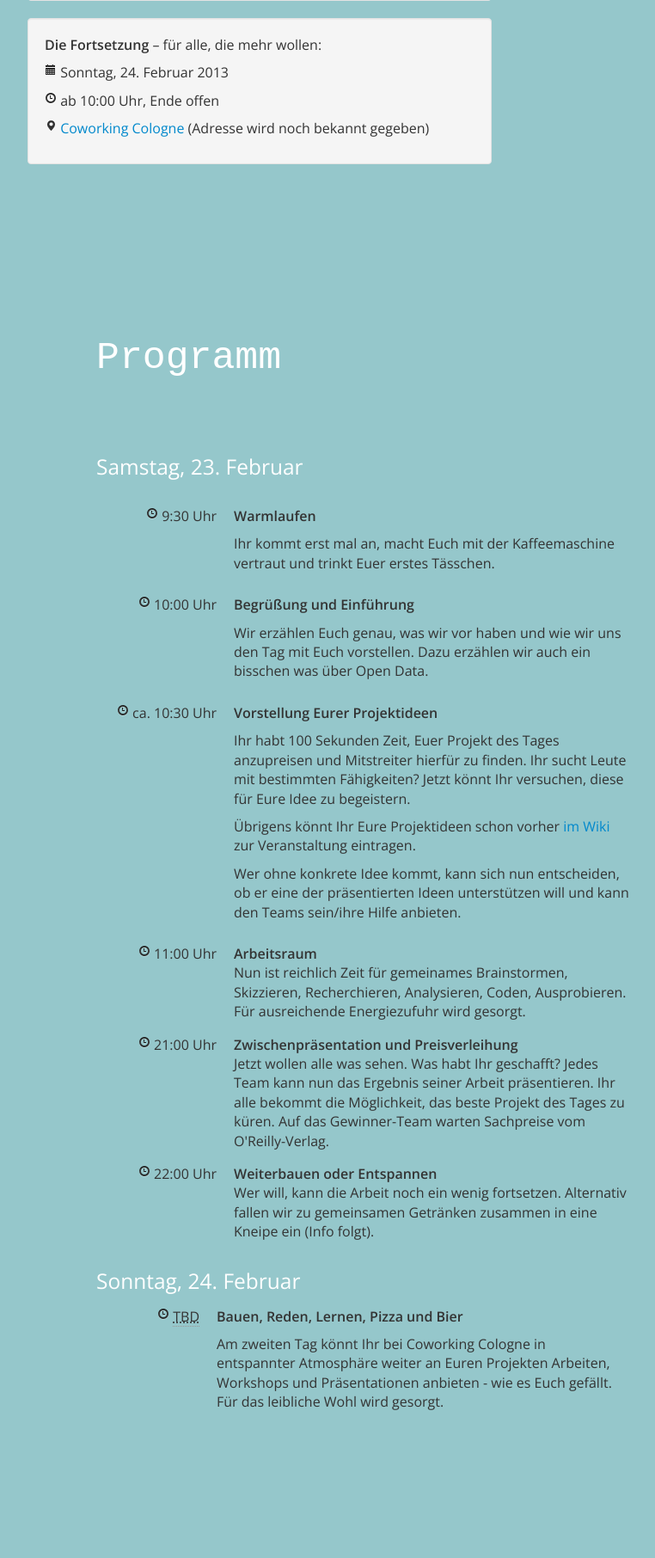
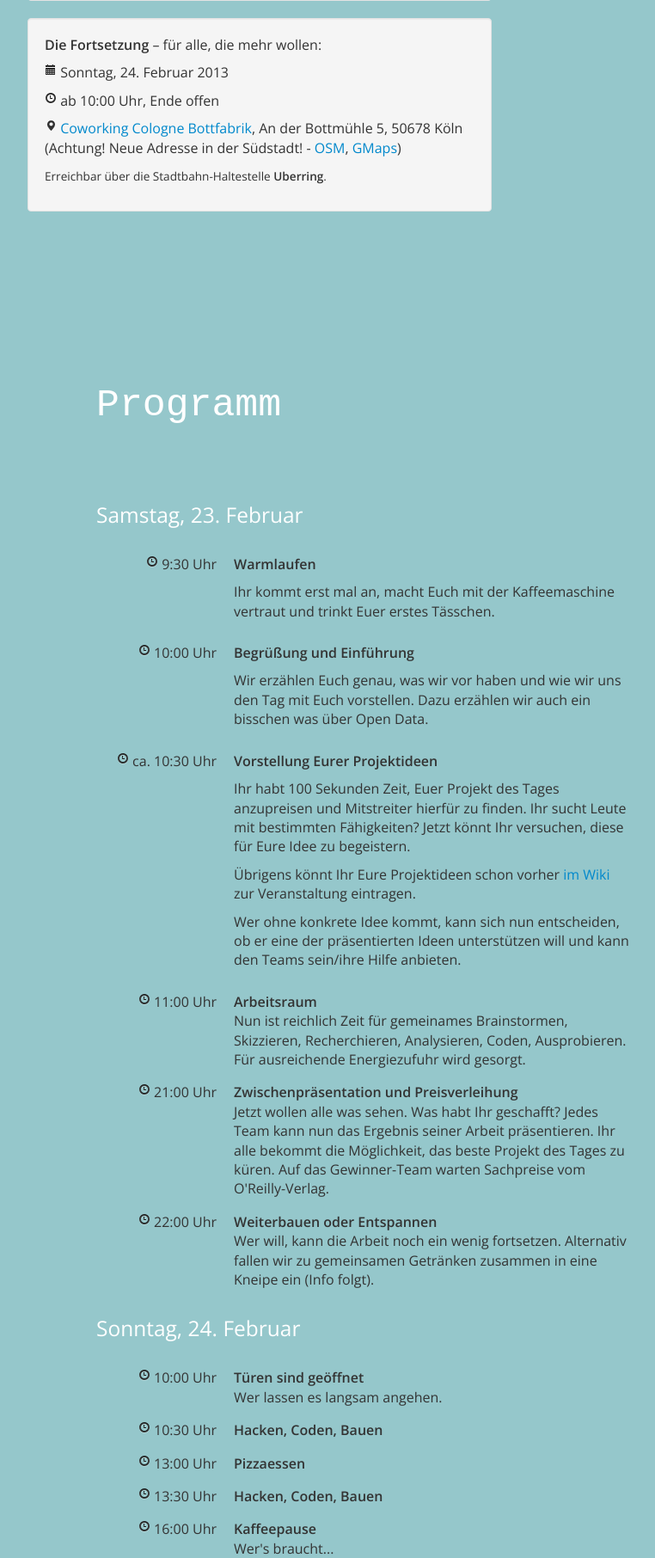
Before and after one commit to KoelnAPI/opendataday-koeln, a PHP site: page / in a window 1280 px wide. Shown: the part 1433-3245 px from the top of the page at 86% size, without its empty margins (218-980 px from the left). Run offline with PHP 8.4, Linux system fonts and the light colour scheme; some libraries are stand-ins or nearby versions; some web fonts are replaced.

Commit message:
Coworking infos, Programm Sonntag

```diff
--- a/website/index.php
+++ b/website/index.php
@@ -106,7 +106,9 @@
 
                         <p><i class="icon-time" title="Uhrzeit:"></i> ab 10:00 Uhr, Ende offen</p>
 
-                        <p><i class="icon-map-marker" title="Ort:"></i> <a href="http://www.coworkingcologne.de/" target="_blank">Coworking Cologne</a> (Adresse wird noch bekannt gegeben)</p>
+                        <p><i class="icon-map-marker" title="Ort:"></i> <a href="http://www.coworkingcologne.de/" target="_blank">Coworking Cologne Bottfabrik</a>, An der Bottmühle 5, 50678 Köln (Achtung! Neue Adresse in der Südstadt! - <a href="http://www.openstreetmap.org/?lat=50.922454&amp;lon=6.963583&amp;zoom=18&amp;layers=Q" target="_blank">OSM</a>, <a href="http://goo.gl/maps/dgdb3" target="_blank">GMaps</a>)
+
+                        <p><small>Erreichbar über die Stadtbahn-Haltestelle <strong>Uberring</strong>.</small></p>
 
                     </div>
 
@@ -190,20 +192,85 @@
 
                 <div class="row">
                     <div class="span8 offset2">
+                        <h3>Sonntag, 24. Februar</h3>
+                    </div>
+                </div>
 
-                        <h3>Sonntag, 24. Februar</h3>
-
-                    </div>
-                    <div class="row">
+                <div class="row">
                     <div class="span2 offset2 time">
-                        <i class="icon-time"></i> <abbr title="To be defined">TBD</abbr>
+                        <i class="icon-time"></i> 10:00 Uhr
                     </div>
                     <div class="span6">
-                        <p><strong>Bauen, Reden, Lernen, Pizza und Bier</strong></p>
-                        <p>Am zweiten Tag könnt Ihr bei Coworking Cologne in entspannter Atmosphäre weiter an Euren Projekten Arbeiten, Workshops und Präsentationen anbieten - wie es Euch gefällt. Für das leibliche Wohl wird gesorgt. </p>
+                        <div><strong>Türen sind geöffnet</strong></div>
+                        <div>Wer lassen es langsam angehen.</div>
                     </div>
                 </div>
+
+                <div class="row">
+                    <div class="span2 offset2 time">
+                        <i class="icon-time"></i> 10:30 Uhr
+                    </div>
+                    <div class="span6">
+                        <div><strong>Hacken, Coden, Bauen</strong></div>
+                    </div>
                 </div>
+
+                <div class="row">
+                    <div class="span2 offset2 time">
+                        <i class="icon-time"></i> 13:00 Uhr
+                    </div>
+                    <div class="span6">
+                        <div><strong>Pizzaessen</strong></div>
+                    </div>
+                </div>
+
+                <div class="row">
+                    <div class="span2 offset2 time">
+                        <i class="icon-time"></i> 13:30 Uhr
+                    </div>
+                    <div class="span6">
+                        <div><strong>Hacken, Coden, Bauen</strong></div>
+                    </div>
+                </div>
+
+                <div class="row">
+                    <div class="span2 offset2 time">
+                        <i class="icon-time"></i> 16:00 Uhr
+                    </div>
+                    <div class="span6">
+                        <div><strong>Kaffeepause</strong></div>
+                        <div>Wer&apos;s braucht...</div>
+                    </div>
+                </div>
+
+                <div class="row">
+                    <div class="span2 offset2 time">
+                        <i class="icon-time"></i> 16:30 Uhr
+                    </div>
+                    <div class="span6">
+                        <div><strong>Hacken, Coden, Bauen</strong></div>
+                    </div>
+                </div>
+
+                <div class="row">
+                    <div class="span2 offset2 time">
+                        <i class="icon-time"></i> 19:30 Uhr
+                    </div>
+                    <div class="span6">
+                        <div><strong>Kleine Präsentationsrunde</strong></div>
+                        <div>Wir zeigen uns, was wir geschafft haben.</div>
+                    </div>
+                </div>
+
+                <div class="row">
+                    <div class="span2 offset2 time">
+                        <i class="icon-time"></i> 20:00 Uhr
+                    </div>
+                    <div class="span6">
+                        <div><strong>Kölsch und Netzwerkeln</strong></div>
+                    </div>
+                </div>
+
             </div>
 
 
```
